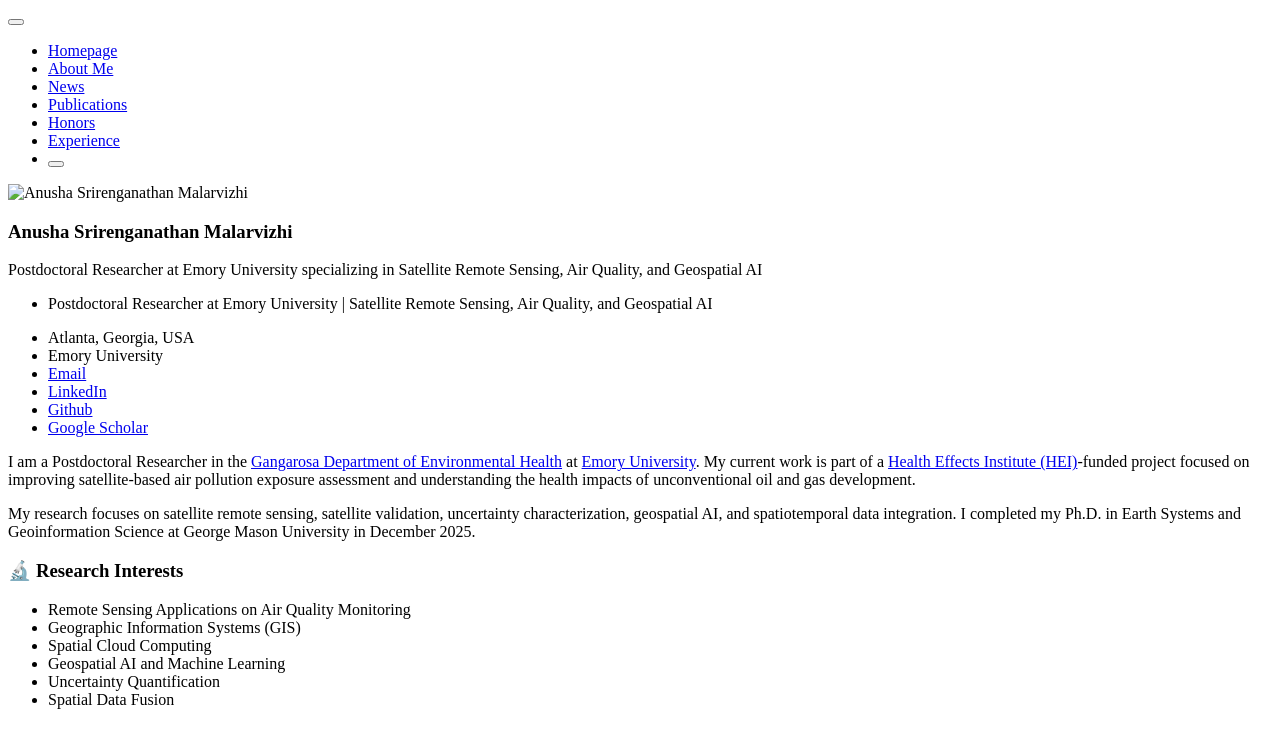
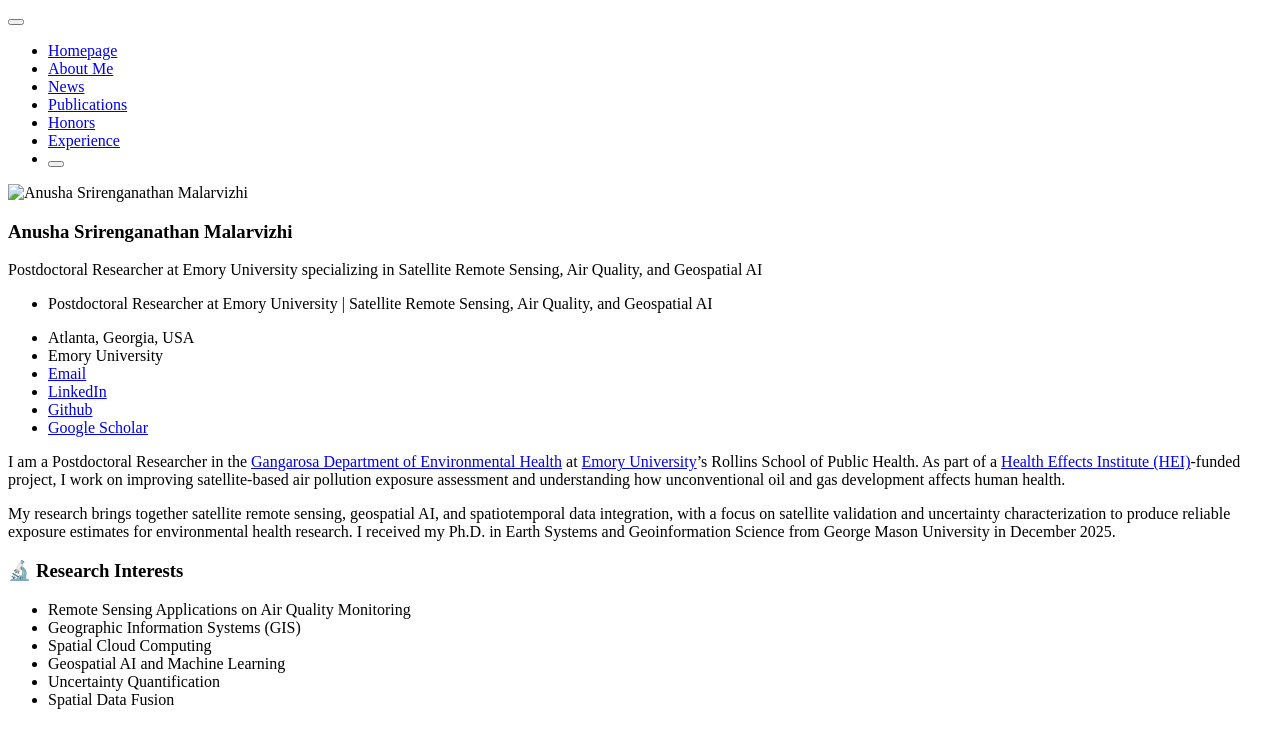
Before and after one commit to SivanuHappy/sivanuhappy.github.io, a Jekyll site: the page built from _pages/includes/intro.md, in a window 1280 px wide. Shown: the top 748 px of the page. Built offline with Jekyll 4.4.1, drawn with Linux system fonts in a browser that asks for light colours; our own code applies the rules of GitHub Pages for plain Markdown files.

Commit message:
Polish intro wording
Co-Authored-By: Claude Opus 5.5 <noreply@anthropic.com>

```diff
--- a/_pages/includes/intro.md
+++ b/_pages/includes/intro.md
@@ -1,8 +1,8 @@
 <span class="anchor" id="about-me"></span>
 
-I am a Postdoctoral Researcher in the [Gangarosa Department of Environmental Health](https://sph.emory.edu/departments/eh/) at [Emory University](https://www.emory.edu/). My current work is part of a [Health Effects Institute (HEI)](https://www.healtheffects.org/)-funded project focused on improving satellite-based air pollution exposure assessment and understanding the health impacts of unconventional oil and gas development.
+I am a Postdoctoral Researcher in the [Gangarosa Department of Environmental Health](https://sph.emory.edu/departments/eh/) at [Emory University](https://www.emory.edu/)'s Rollins School of Public Health. As part of a [Health Effects Institute (HEI)](https://www.healtheffects.org/)-funded project, I work on improving satellite-based air pollution exposure assessment and understanding how unconventional oil and gas development affects human health.
 
-My research focuses on satellite remote sensing, satellite validation, uncertainty characterization, geospatial AI, and spatiotemporal data integration. I completed my Ph.D. in Earth Systems and Geoinformation Science at George Mason University in December 2025.
+My research brings together satellite remote sensing, geospatial AI, and spatiotemporal data integration, with a focus on satellite validation and uncertainty characterization to produce reliable exposure estimates for environmental health research. I received my Ph.D. in Earth Systems and Geoinformation Science from George Mason University in December 2025.
 
 # 🔬 Research Interests
 
```
